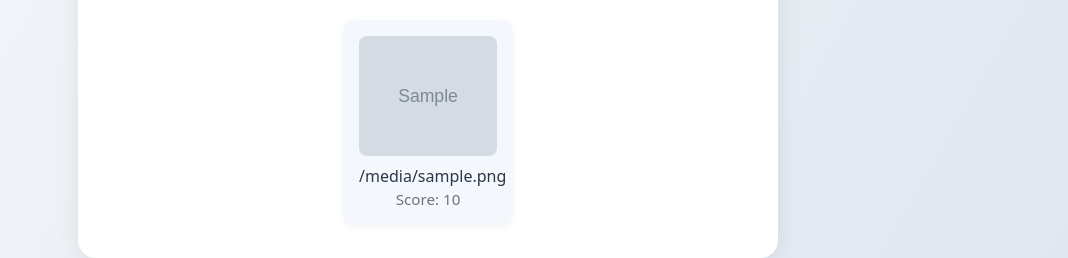
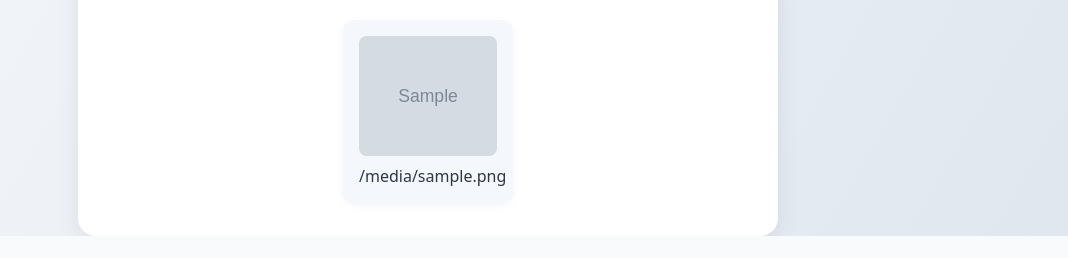
Before and after one commit to karan-hbwsl/Image-Recognition, a Flask app: template templates/index.html in a window 1280 px wide. Shown: the part 702-960 px from the top of the page, without its empty margins (212-1280 px from the left). After the commit the page ends 938 px from the top, so only its background shows below. Run offline with Flask 3, Linux system fonts and the light colour scheme; the template is opened without the code that fills it: most values are stand-ins (such as "Sample title", 1, 10 or a date in 2020); grey boxes marked "Sample" are stand-in pictures.

Commit message:
Removed the score parameter from the UI

```diff
--- a/templates/index.html
+++ b/templates/index.html
@@ -85,7 +85,7 @@
             <div class="match-card">
               <img src="{{ url_for('static_image', filename=filename) }}" alt="{{ filename }}" />
               <div class="match-filename">{{ filename }}</div>
-              <div class="match-score">Score: {{ score }}</div>
+              <!-- <div class="match-score">Score: {{ score }}</div> -->
             </div>
           {% endfor %}
         </div>
```
